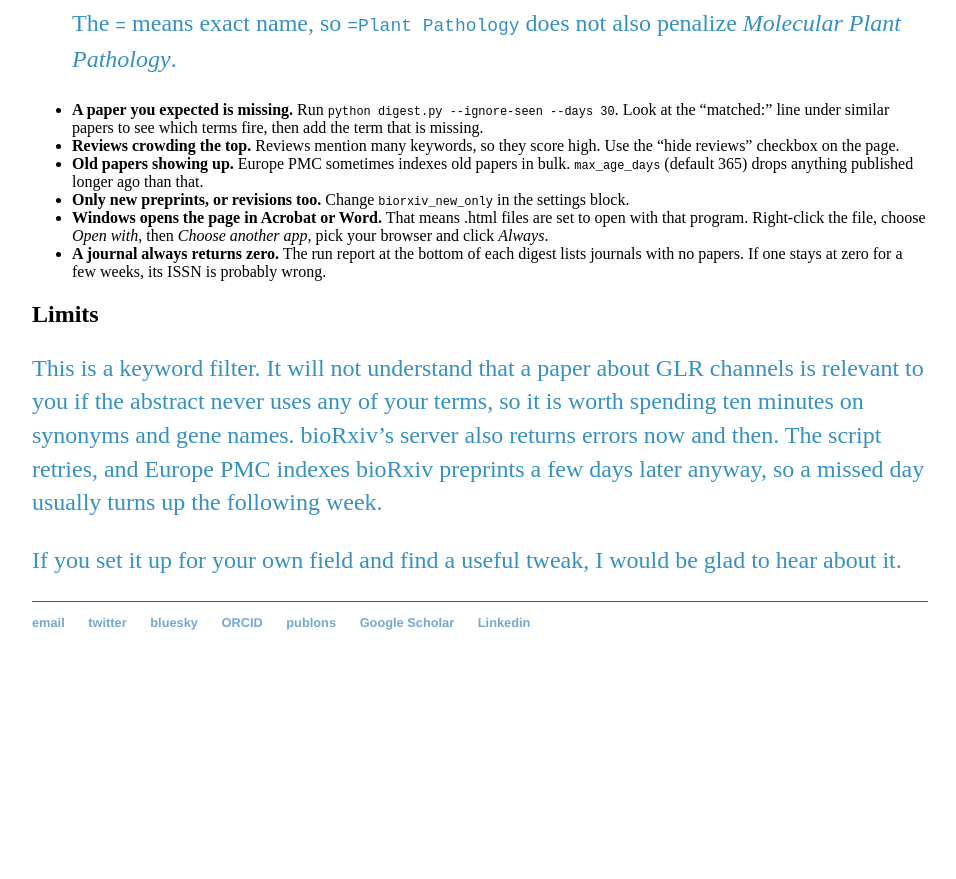
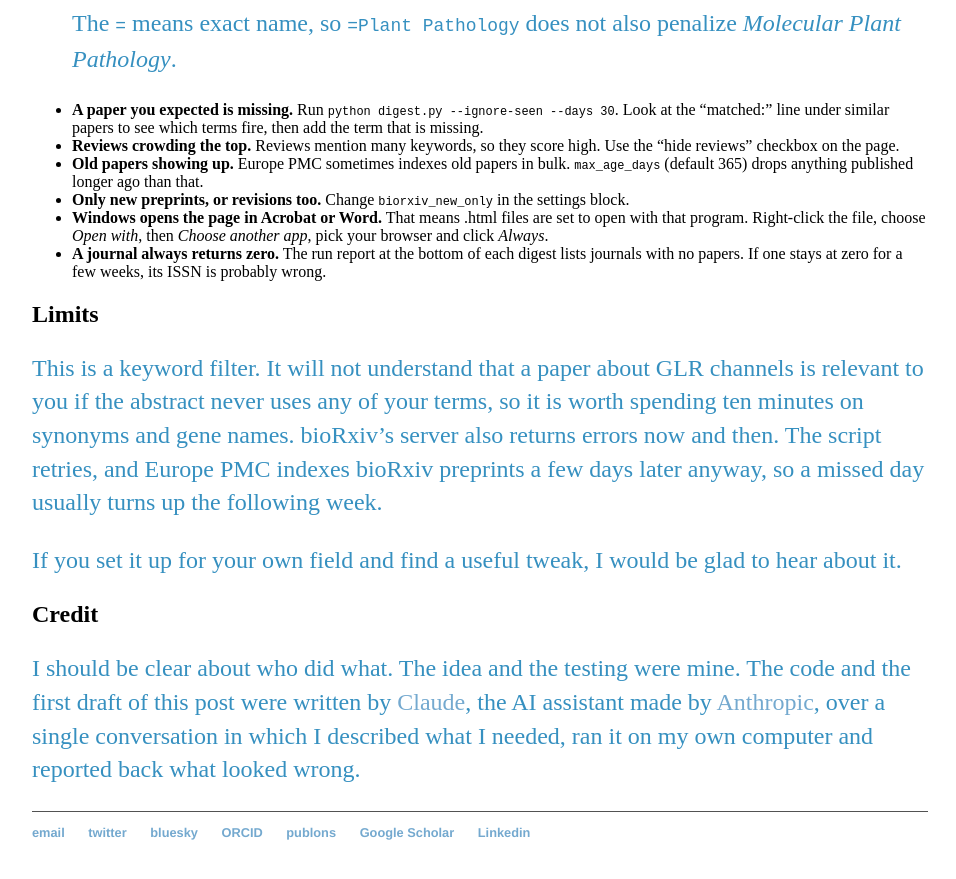
Before and after one commit to milanzupunski/milanzupunski.github.io, a Jekyll site: the page built from _posts/2026-10-08-plant-paper-digest.md, in a window 1280 px wide and 900 px high, scrolled down 4726 px. Shown: the top 879 px of the window, without its empty margins (160-1116 px from the left). Built offline with Jekyll 4.4.1, drawn with Linux system fonts in a browser that asks for light colours; Markdown is read by kramdown in place of the engine named in the settings; before the commit the page ends 5416 px from its top, so only the background shows below that.

Commit message:
Paper digest post: credit Claude (Anthropic)
Co-Authored-By: Claude Opus 5.5 <noreply@anthropic.com>
Claude-Session: https://claude.ai/code/session_01EVEu49wjJq7UUv7ciGitSx

```diff
--- a/_posts/2026-10-08-plant-paper-digest.md
+++ b/_posts/2026-10-08-plant-paper-digest.md
@@ -146,3 +146,7 @@ These are the settings I found myself adjusting:
 This is a keyword filter. It will not understand that a paper about GLR channels is relevant to you if the abstract never uses any of your terms, so it is worth spending ten minutes on synonyms and gene names. bioRxiv's server also returns errors now and then. The script retries, and Europe PMC indexes bioRxiv preprints a few days later anyway, so a missed day usually turns up the following week.
 
 If you set it up for your own field and find a useful tweak, I would be glad to hear about it.
+
+## Credit
+
+I should be clear about who did what. The idea and the testing were mine. The code and the first draft of this post were written by [Claude](https://claude.ai), the AI assistant made by [Anthropic](https://www.anthropic.com), over a single conversation in which I described what I needed, ran it on my own computer and reported back what looked wrong.
```
